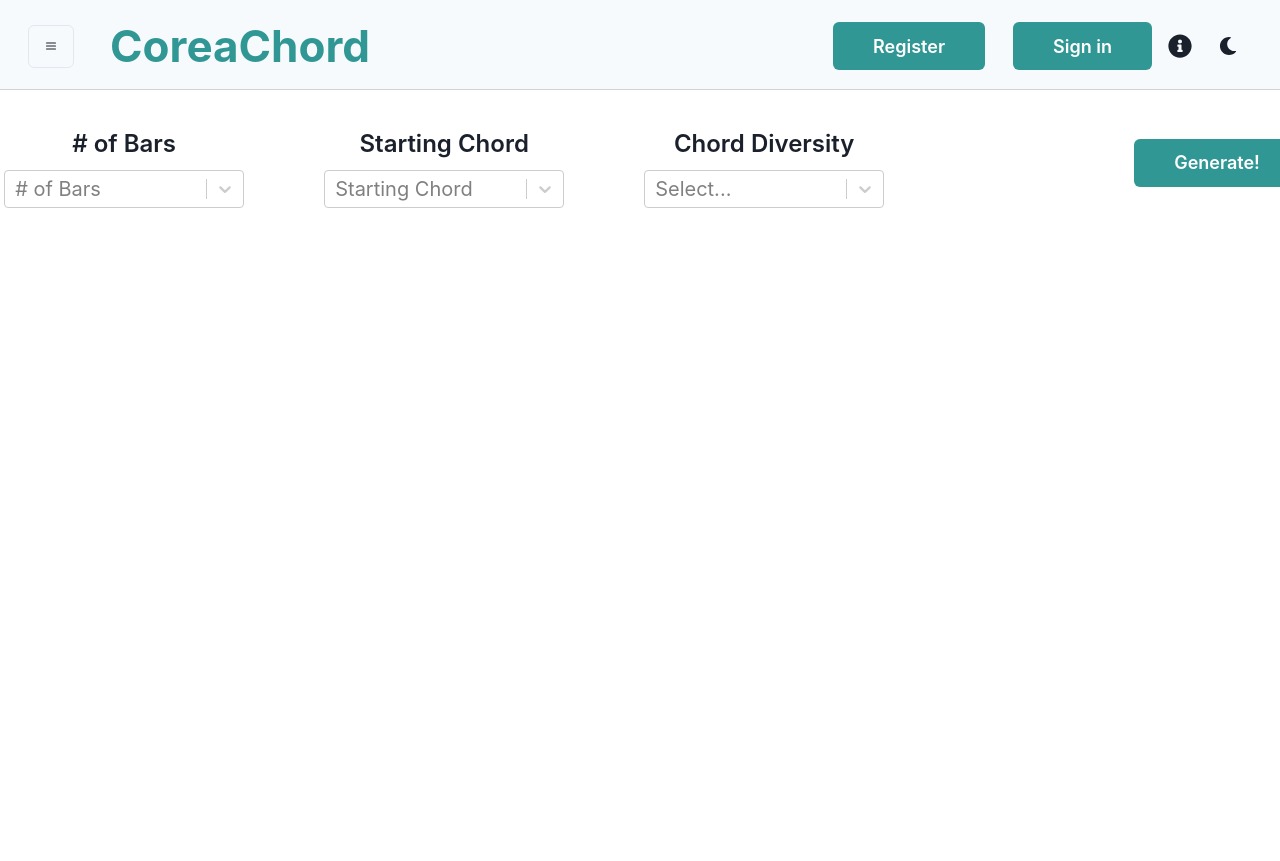
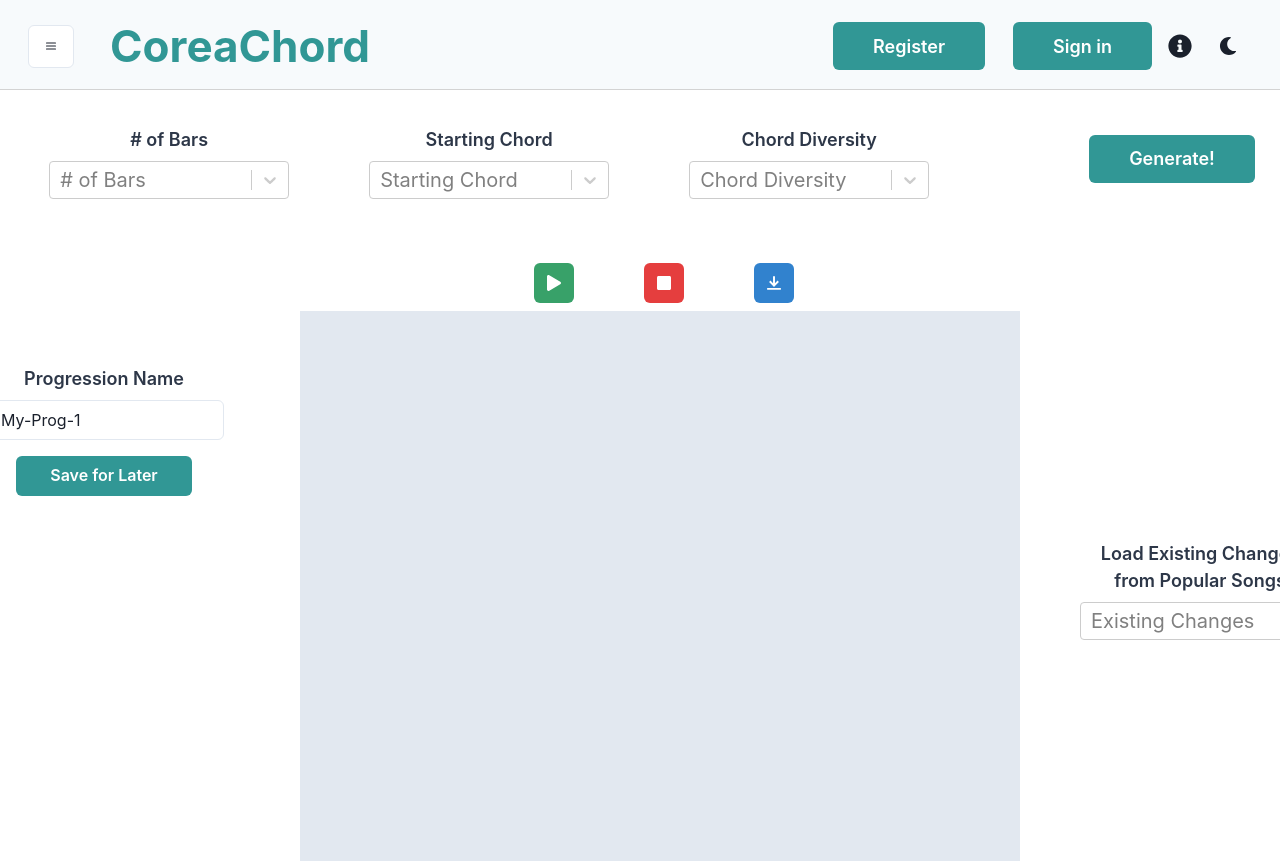
Before and after one commit to wchen777/CoreaChord, a React (Create React App) app in the folder client/: page / in a window 1280 px wide. Shown: the top 861 px of the page. Before the commit the page ends 800 px from the top, so only its background shows below. Built offline with nearby package versions, Linux system fonts and the light colour scheme.

Commit message:
lead sheet and results body

```diff
--- a/client/src/App.scss
+++ b/client/src/App.scss
@@ -2,9 +2,11 @@ $teal-500: #329795;
 
 .top-bar {
   position: fixed;
+  z-index: 100;
   top: 0px;
   left: 0;
   min-width: 100vw;
+  max-width: 100vw;
   height: 90px;
   padding-top: 20px;
   padding-bottom: 20px;
@@ -12,8 +14,22 @@ $teal-500: #329795;
 }
 
 .home-body-container {
+  min-width: 100vw;
+  max-width: 100vw;
+  padding-left: 0;
+  padding-right: 0;
   position: relative;
   top: 90px;
   height: 87vh;
-  min-width: 100vw;
+
 }
+
+.lead-sheet {
+  min-height: 550px;
+  min-width: 720px;
+  margin-bottom: 20px;
+}
+
+.side-select {
+  margin-bottom: 320px;
+}
--- a/client/src/components/app-body/body/HomeBody.js
+++ b/client/src/components/app-body/body/HomeBody.js
@@ -6,71 +6,61 @@ import Select from 'react-select'
 
 import { numBars, chordDiversity } from '../../../data/GenerateSettings'
 
+import ResultsBody from './ResultsBody'
+
 export default function HomeBody() {
   return (
     <Container className="home-body-container">
       <Center>
-        <HStack spacing="250px" mt={4}>
+        <HStack spacing="160px" my={4}>
 
           {/* REFACTOR THIS???? */}
 
           <HStack spacing="80px" w="150">
 
-            {/* fix these colors, fix default values? */}
-
+            {/* fix these colors to be teal, fix night mode colors, fix default values? */}
 
             <Box w="60">
               <Tooltip
                 label="How many bars or measures to generate."
                 aria-label="measures tooltip"
                 fontSize="sm">
-                <Text fontWeight="semibold" my={2} fontSize="2xl"># of Bars</Text>
+                <Text fontWeight="semibold" my={2} fontSize="lg" color="gray.700"># of Bars</Text>
               </Tooltip>
               <Select options={numBars} placeholder="# of Bars" defaultValue={32} isSearchable={false} />
             </Box>
-
-
-
 
             <Box w="60">
               <Tooltip
                 label="Choose a starting chord to generate from."
                 aria-label="starting chord tooltip"
                 fontSize="sm">
-                <Text fontWeight="semibold" my={2} fontSize="2xl">Starting Chord</Text>
+                <Text fontWeight="semibold" my={2} fontSize="lg" color="gray.700">Starting Chord</Text>
               </Tooltip>
               <Select options={[{ value: 'None', label: 'None' }, { value: 'E-7', label: 'E-7' },
               { value: 'A7', label: 'A7' }]} placeholder="Starting Chord" defaultValue="None" isSearchable={false} />
             </Box>
-
-
 
             <Box w="60">
               <Tooltip
                 label="Generate chord progressions with varying levels of complexity and variety."
                 aria-label="diversity tooltip"
                 fontSize="sm">
-                <Text fontWeight="semibold" my={2} fontSize="2xl">Chord Diversity</Text>
+                <Text fontWeight="semibold" my={2} fontSize="lg" color="gray.700">Chord Diversity</Text>
               </Tooltip>
-              <Select options={chordDiversity} defaultValue="Medium" isSearchable={false} />
+              <Select options={chordDiversity} defaultValue="Medium" placeholder="Chord Diversity" isSearchable={false} />
             </Box>
 
-
-
           </HStack>
-
-
 
           <Button colorScheme="teal" px={10} mx={5} size="lg" >
             Generate!
           </Button>
 
-
-
         </HStack>
       </Center>
 
-
+      <ResultsBody/>
 
     </Container>
   )
--- /dev/null
+++ b/client/src/components/app-body/body/LeadSheetButtons.js
@@ -0,0 +1,45 @@
+import React from 'react'
+import {
+  Container, HStack, Center, Flex, Button, Tooltip, Box, Text, IconButton
+} from "@chakra-ui/react"
+import { DownloadIcon } from '@chakra-ui/icons'
+import { FaPlay, FaStop } from 'react-icons/fa'
+
+export default function LeadSheetButtons() {
+  return (
+
+    <HStack spacing="70px" mt={12} ml={6}>
+
+      <IconButton
+        colorScheme="green"
+        aria-label="play button"
+        size="md"
+        py={4}
+        icon={<FaPlay />}
+      />
+
+      <IconButton
+        colorScheme="red"
+        aria-label="stop button"
+        size="md"
+        py={4}
+        icon={<FaStop />}
+      />
+
+      <Tooltip
+        label="Download your lead sheet as __ format."
+        aria-label="measures tooltip"
+        fontSize="sm">
+        <IconButton
+          colorScheme="blue"
+          aria-label="download button"
+          size="md"
+          py={4}
+          icon={<DownloadIcon />}
+        />
+      </Tooltip>
+
+    </HStack>
+
+  )
+}
--- /dev/null
+++ b/client/src/components/app-body/body/ResultsBody.js
@@ -0,0 +1,44 @@
+import React from 'react'
+import {
+  Container, HStack, Center, Flex, Button, Tooltip, Box, Text, VStack, Input
+} from "@chakra-ui/react"
+import LeadSheetButtons from './LeadSheetButtons'
+import Select from 'react-select'
+
+export default function ResultsBody() {
+  return (
+
+    <VStack>
+      <LeadSheetButtons />
+
+      <Center>
+        <HStack spacing="60px">
+
+          <Flex w="60" mr={4} className="side-select" flexDirection="column" justifyContent="flex-start">
+            <Text fontWeight="semibold" my={2} fontSize="lg" color="gray.700">Progression Name</Text>
+            <Input defaultValue="My-Prog-1" placeholder="Progression Name" />
+            <Button colorScheme="teal" px={5} mx={8} mt={4} size="md" >
+              Save for Later
+            </Button>
+          </Flex>
+
+          {/* Refactor this into its own component */}
+          <Box mx={0} className="lead-sheet" backgroundColor="gray.200">
+
+          </Box>
+
+
+          <Flex w="60" ml={6} className="side-select" flexDirection="column" justifyContent="flex-start">
+            <Text fontWeight="semibold" my={2} fontSize="lg" color="gray.700">Load Existing Changes from Popular Songs</Text>
+            <Select options={[{ label: "test", value: "test" }]} placeholder="Existing Changes" isSearchable={false} />
+          </Flex>
+
+        </HStack>
+
+      </Center>
+
+    </VStack>
+
+
+  )
+}
--- a/client/src/components/app-body/header/DrawerMenu.js
+++ b/client/src/components/app-body/header/DrawerMenu.js
@@ -10,7 +10,8 @@ import {
   useDisclosure,
   IconButton,
   Text,
-  Button
+  Button,
+  useColorModeValue
 } from "@chakra-ui/react"
 import { HamburgerIcon } from '@chakra-ui/icons'
 
@@ -18,7 +19,7 @@ export default function DrawerMenu() {
   const { isOpen, onOpen, onClose } = useDisclosure()
   const btnRef = useRef()
 
-
+  const bgColor = useColorModeValue("white", "")
   return (
     <>
       <IconButton
@@ -31,6 +32,7 @@ export default function DrawerMenu() {
           p={4}
           w="100%"
           h="80%"
+          backgroundColor={bgColor}
           onClick={onOpen} />
       <Drawer
         isOpen={isOpen}
--- a/client/src/data/GenerateSettings.js
+++ b/client/src/data/GenerateSettings.js
@@ -4,4 +4,4 @@ export const numBars =
 export const chordDiversity =
   [{value: "Low", label: "Low"}, {value: "Medium", label: "Medium"}, {value: "High", label: "High"}]
 
-  // TODO: need to fill in all chord value
+  // TODO: need to fill in all chord values
```
